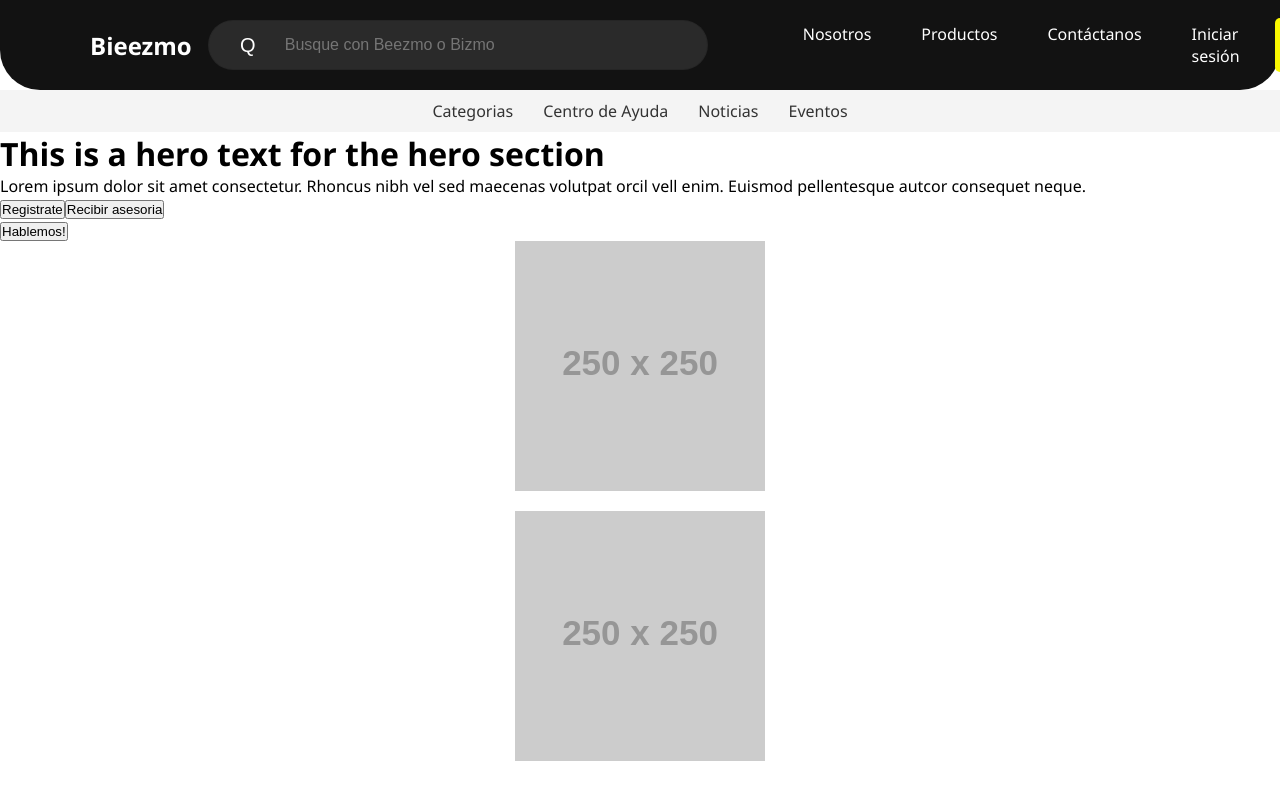
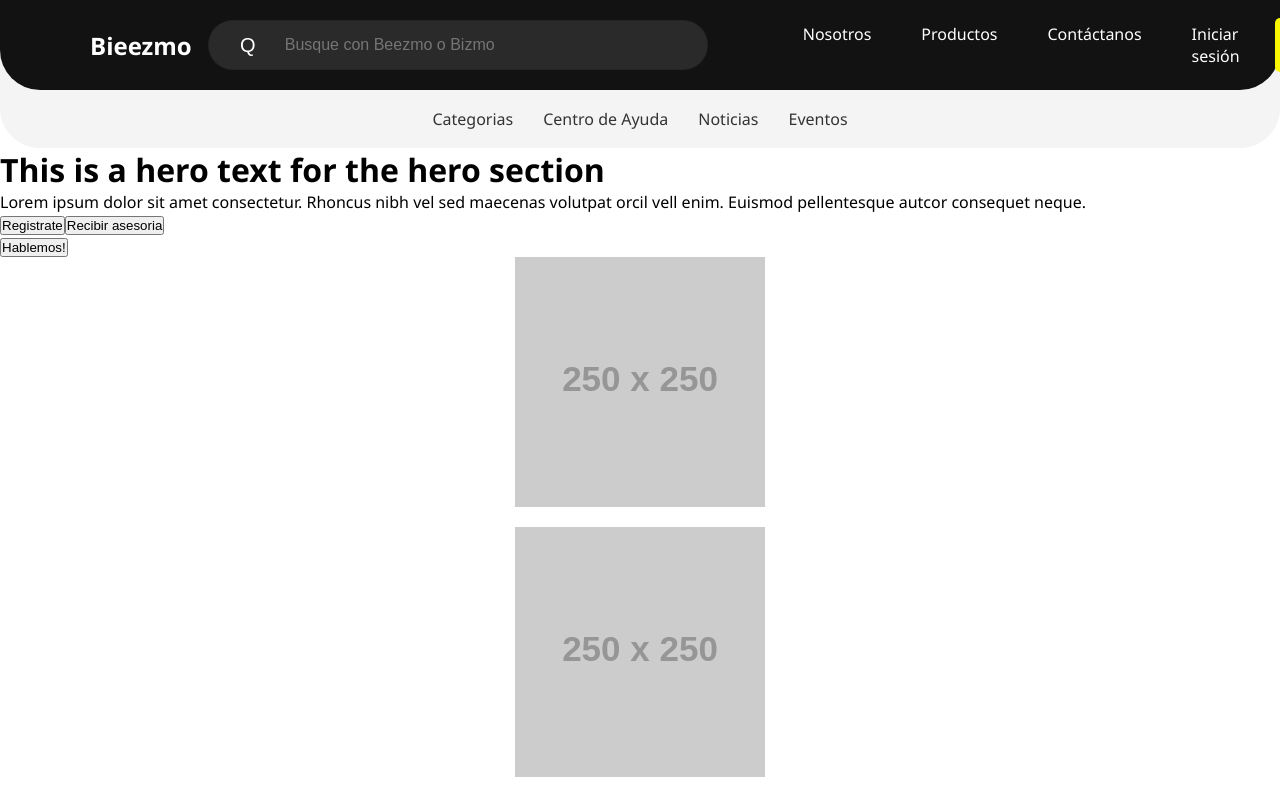
Before and after one commit to AndresChanchi/B2-Bizmo-frontend, a React app: page / in a window 1280 px wide. Shown: the top 800 px of the page. Built offline with nearby package versions, Linux system fonts and the light colour scheme; placeholder pictures from the web are drawn by us.

Commit message:
Adding styles to SubNavbar

```diff
--- a/src/layouts/MainLayout.css
+++ b/src/layouts/MainLayout.css
@@ -0,0 +1,8 @@
+.container
+{
+  height: auto;
+  widht: auto;
+  background: #F4F4F4;
+  border-bottom-left-radius: 40px;
+  border-bottom-right-radius: 40px;
+}
--- a/src/layouts/MainLayout.js
+++ b/src/layouts/MainLayout.js
@@ -6,12 +6,16 @@ import './MainLayout.css';
 const MainLayout = ({ children }) => {
   return (
     <div className="main-layout">
-      <Navbar />
-      <SubNavbar />
+      <header>
+        <div className="container">
+        <Navbar />
+        <SubNavbar />
+      	</div>
+      </header>
       <main>{children}</main>
       {/* <Footer /> Cuando esté listo, puedes descomentar esto. */}
     </div>
   );
 }
-
+{/* Debo modificar este archivo: Recuerdo del yo del futuro, recuerde modificar div classname container, discutirlo si dejarlo en navbar, homepage, etc. Es bueno a nivel semantico?*/}
 export { MainLayout };
--- a/src/layouts/SubNavbar/SubNavbar.css
+++ b/src/layouts/SubNavbar/SubNavbar.css
@@ -1,8 +1,12 @@
 .sub-navbar-container {
   display: flex;
   justify-content: center;
-  padding: 10px 0;
+  padding: 18px 0;
   background-color: #F4F4F4;
+  border-bottom-left-radius: 40px;
+  border-bottom-right-radius: 40px;
+  border-color: #FFF;
+  position: relative;
 }
 
 .sub-nav-links {
@@ -17,5 +21,5 @@
 }
 
 .sub-nav-links a:hover {
-  color: #FAF800;
+  color: black;
 }
```
